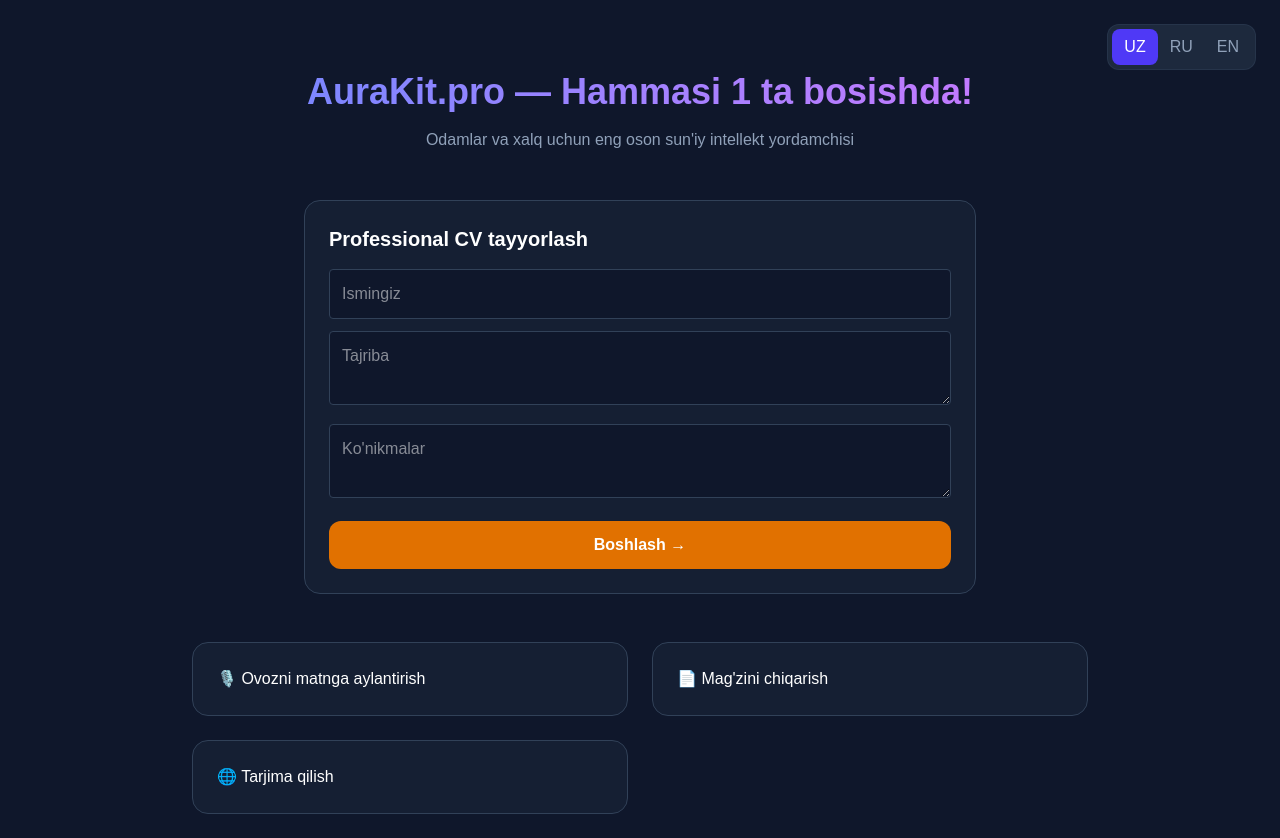
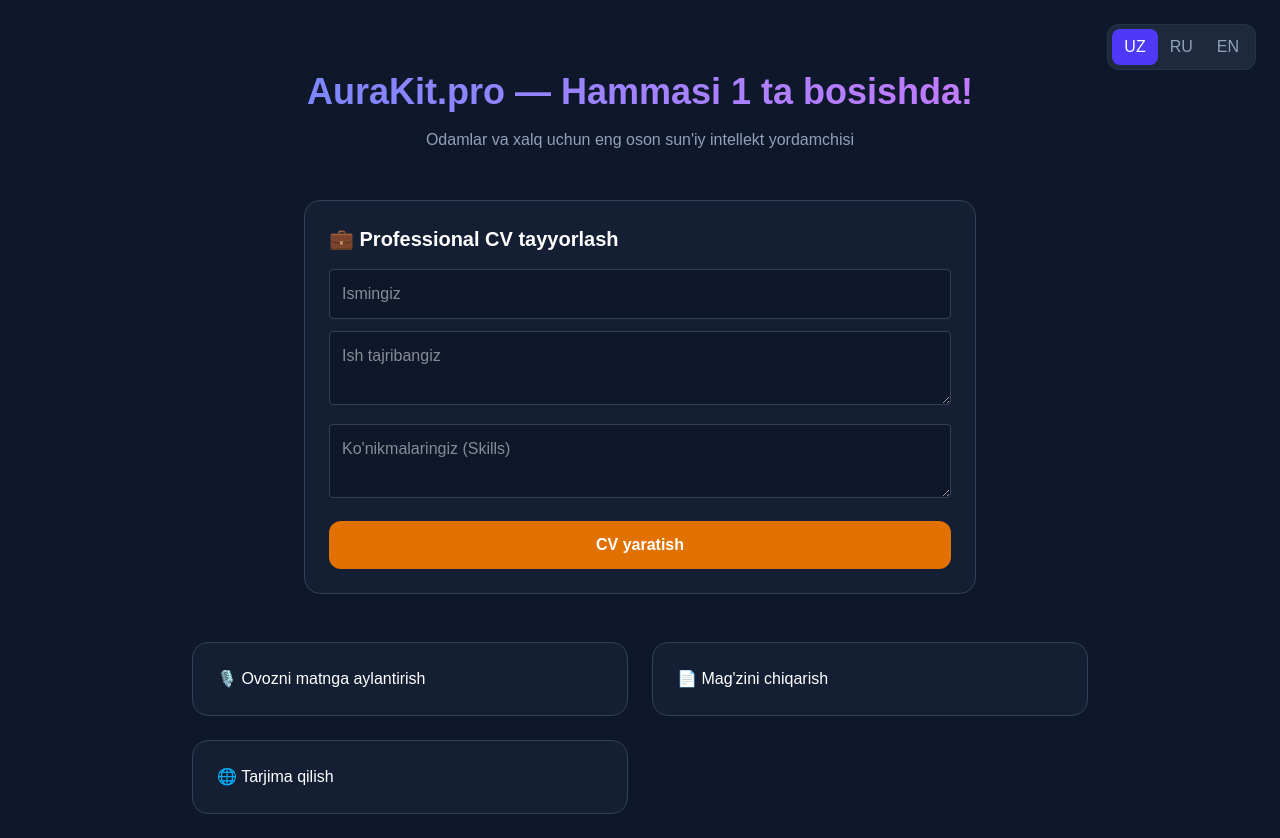
Before and after one commit to Khumoyun077/aurakit.pro, a Next.js app: page / in a window 1280 px wide. Built offline with nearby package versions, Linux system fonts and the light colour scheme.

Commit message:
Dizayn va tarjimalarni to'g'rilash

```diff
--- a/app/cv-builder/page.tsx
+++ b/app/cv-builder/page.tsx
@@ -1,7 +1,6 @@
 'use client';
 import { useState } from 'react';
 
-// Til matnlari (bosh sahifa bilan bir xil uslubda)
 const translations = {
   UZ: { title: 'Professional CV tayyorlash', name: 'Ismingiz', exp: 'Ish tajribangiz', skills: 'Ko\'nikmalar', btn: 'CV yaratish' },
   RU: { title: 'Создание профессионального CV', name: 'Ваше имя', exp: 'Ваш опыт работы', skills: 'Ваши навыки', btn: 'Создать CV' },
@@ -30,7 +29,6 @@
 
   return (
     <main className="min-h-screen bg-slate-900 text-white flex flex-col items-center p-6">
-      {/* Til tanlash tugmalari (dizaynga mos) */}
       <div className="absolute top-6 right-6 flex bg-slate-800 p-1 rounded-xl border border-slate-700/50">
         {(['UZ', 'RU', 'EN'] as const).map(l => (
           <button key={l} onClick={() => setLang(l)} className={`px-3 py-1.5 rounded-lg ${lang === l ? 'bg-indigo-600' : 'text-slate-400'}`}>{l}</button>
@@ -40,6 +38,7 @@
       <div className="w-full max-w-2xl mt-16 bg-slate-800/50 border border-slate-700/50 rounded-2xl p-8">
         <h1 className="text-3xl font-bold mb-6 bg-gradient-to-r from-indigo-400 to-purple-400 bg-clip-text text-transparent">{t.title}</h1>
 
+        {/* Mana bu yerda t.name, t.exp, t.skills ishlatilgan */}
         <input className="w-full p-4 mb-4 bg-slate-900 rounded-xl border border-slate-700" placeholder={t.name} onChange={(e) => setData({...data, name: e.target.value})} />
         <textarea className="w-full p-4 mb-4 bg-slate-900 rounded-xl border border-slate-700 h-32" placeholder={t.exp} onChange={(e) => setData({...data, experience: e.target.value})} />
         <textarea className="w-full p-4 mb-6 bg-slate-900 rounded-xl border border-slate-700 h-32" placeholder={t.skills} onChange={(e) => setData({...data, skills: e.target.value})} />
--- a/app/page.tsx
+++ b/app/page.tsx
@@ -2,72 +2,53 @@
 import { useState, useEffect } from 'react';
 
 const mainTranslations = {
-UZ: {
+  UZ: {
     title: 'AuraKit.pro — Hammasi 1 ta bosishda!',
     subtitle: 'Odamlar va xalq uchun eng oson sun\'iy intellekt yordamchisi',
-    card1_title: 'Ovozni matnga aylantirish',
-    card1_btn: 'Boshlash →',
-    card2_title: 'Mag\'zini chiqarish',
-    card2_btn: 'Boshlash →',
-    card3_title: 'Tarjima qilish',
-    card3_btn: 'Boshlash →',
-    card4_title: 'Professional CV tayyorlash',
-    card4_btn: 'Boshlash →',
-    // CV Builder uchun yangi qatorlar:
+    card1_title: '🎙️ Ovozni matnga aylantirish',
+    card2_title: '📄 Mag\'zini chiqarish',
+    card3_title: '🌐 Tarjima qilish',
+    card4_title: '💼 Professional CV tayyorlash',
+    card4_btn: 'CV yaratish',
     placeholder_name: 'Ismingiz',
     placeholder_exp: 'Ish tajribangiz',
-    placeholder_skills: 'Ko\'nikmalaringiz (Skills)',
-    btn_create: 'CV yaratish'
+    placeholder_skills: 'Ko\'nikmalaringiz (Skills)'
   },
   RU: {
     title: 'AuraKit.pro — Всё в 1 клик!',
     subtitle: 'Самый простой помощник на базе ИИ для людей',
-    card1_title: 'Преобразование голоса в текст',
-    card1_btn: 'Начать →',
-    card2_title: 'Выделение главного (Конспект)',
-    card2_btn: 'Начать →',
-    card3_title: 'Переводчик',
-    card3_btn: 'Начать →',
-    card4_title: 'Создание профессионального CV',
-    card4_btn: 'Начать →',
-    // CV Builder uchun yangi qatorlar:
+    card1_title: '🎙️ Преобразование голоса в текст',
+    card2_title: '📄 Выделение главного (Конспект)',
+    card3_title: '🌐 Переводчик',
+    card4_title: '💼 Создание профессионального CV',
+    card4_btn: 'Создать CV',
     placeholder_name: 'Ваше имя',
     placeholder_exp: 'Ваш опыт работы',
-    placeholder_skills: 'Ваши навыки (Skills)',
-    btn_create: 'Создать CV'
+    placeholder_skills: 'Ваши навыки (Skills)'
   },
   EN: {
     title: 'AuraKit.pro — All in 1 Click!',
     subtitle: 'The easiest AI assistant for everyone',
-    card1_title: 'Speech to Text (Transcribe)',
-    card1_btn: 'Get Started →',
-    card2_title: 'Text Summarization',
-    card2_btn: 'Get Started →',
-    card3_title: 'Translation Service',
-    card3_btn: 'Get Started →',
-    card4_title: 'Professional CV Builder',
-    card4_btn: 'Get Started →',
-    // CV Builder uchun yangi qatorlar:
+    card1_title: '🎙️ Speech to Text (Transcribe)',
+    card2_title: '📄 Text Summarization',
+    card3_title: '🌐 Translation Service',
+    card4_title: '💼 Professional CV Builder',
+    card4_btn: 'Create CV',
     placeholder_name: 'Your Name',
     placeholder_exp: 'Your Work Experience',
-    placeholder_skills: 'Your Skills',
-    btn_create: 'Create CV'
+    placeholder_skills: 'Your Skills'
   }
 };
 
 export default function HomePage() {
   const [currentLang, setCurrentLang] = useState<'UZ' | 'RU' | 'EN'>('UZ');
-  const [name, setName] = useState('');
-  const [experience, setExperience] = useState('');
-  const [skills, setSkills] = useState('');
+  const [data, setData] = useState({ name: '', experience: '', skills: '' });
   const [cvResult, setCvResult] = useState('');
   const [loading, setLoading] = useState(false);
 
   useEffect(() => {
     const savedLang = localStorage.getItem('selectedLanguage') as 'UZ' | 'RU' | 'EN';
-    if (savedLang && ['UZ', 'RU', 'EN'].includes(savedLang)) {
-      setCurrentLang(savedLang);
-    }
+    if (savedLang && ['UZ', 'RU', 'EN'].includes(savedLang)) setCurrentLang(savedLang);
   }, []);
 
   const changeLanguage = (lang: 'UZ' | 'RU' | 'EN') => {
@@ -80,10 +61,10 @@
     const response = await fetch('/api/cv', {
       method: 'POST',
       headers: { 'Content-Type': 'application/json' },
-      body: JSON.stringify({ name, experience, skills, language: currentLang }),
+      body: JSON.stringify({ ...data, language: currentLang }),
     });
-    const data = await response.json();
-    setCvResult(data.cv);
+    const result = await response.json();
+    setCvResult(result.cv);
     setLoading(false);
   };
 
@@ -104,22 +85,21 @@
         <p className="text-slate-400">{t.subtitle}</p>
       </div>
 
-      {/* CV Yaratish qismi */}
       <div className="w-full max-w-2xl bg-slate-800/50 p-6 rounded-2xl border border-slate-700 mb-12">
         <h3 className="text-xl font-bold mb-4">{t.card4_title}</h3>
-        <input className="w-full p-3 mb-3 bg-slate-900 rounded border border-slate-700" placeholder="Ismingiz" onChange={(e) => setName(e.target.value)} />
-        <textarea className="w-full p-3 mb-3 bg-slate-900 rounded border border-slate-700" placeholder="Tajriba" onChange={(e) => setExperience(e.target.value)} />
-        <textarea className="w-full p-3 mb-4 bg-slate-900 rounded border border-slate-700" placeholder="Ko'nikmalar" onChange={(e) => setSkills(e.target.value)} />
-        <button onClick={handleCreateCV} className="w-full bg-amber-600 py-3 rounded-xl font-bold hover:bg-amber-500">
+        <input className="w-full p-3 mb-3 bg-slate-900 rounded border border-slate-700" placeholder={t.placeholder_name} onChange={(e) => setData({...data, name: e.target.value})} />
+        <textarea className="w-full p-3 mb-3 bg-slate-900 rounded border border-slate-700" placeholder={t.placeholder_exp} onChange={(e) => setData({...data, experience: e.target.value})} />
+        <textarea className="w-full p-3 mb-4 bg-slate-900 rounded border border-slate-700" placeholder={t.placeholder_skills} onChange={(e) => setData({...data, skills: e.target.value})} />
+        <button onClick={handleCreateCV} className="w-full bg-amber-600 py-3 rounded-xl font-bold hover:bg-amber-500 transition">
           {loading ? '...' : t.card4_btn}
         </button>
         {cvResult && <div className="mt-6 p-4 bg-white text-black rounded whitespace-pre-line">{cvResult}</div>}
       </div>
 
       <div className="grid grid-cols-1 md:grid-cols-2 gap-6 w-full max-w-4xl">
-        <a href="/transcribe" className="bg-slate-800/50 border border-slate-700 p-6 rounded-2xl hover:border-indigo-500">🎙️ {t.card1_title}</a>
-        <a href="/summarize" className="bg-slate-800/50 border border-slate-700 p-6 rounded-2xl hover:border-purple-500">📄 {t.card2_title}</a>
-        <a href="/translate" className="bg-slate-800/50 border border-slate-700 p-6 rounded-2xl hover:border-emerald-500">🌐 {t.card3_title}</a>
+        <a href="/transcribe" className="bg-slate-800/50 border border-slate-700 p-6 rounded-2xl hover:border-indigo-500">{t.card1_title}</a>
+        <a href="/summarize" className="bg-slate-800/50 border border-slate-700 p-6 rounded-2xl hover:border-purple-500">{t.card2_title}</a>
+        <a href="/translate" className="bg-slate-800/50 border border-slate-700 p-6 rounded-2xl hover:border-emerald-500">{t.card3_title}</a>
       </div>
     </main>
   );
```
